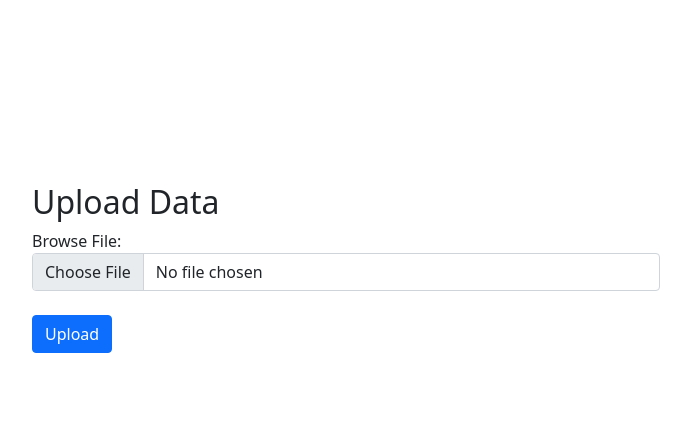
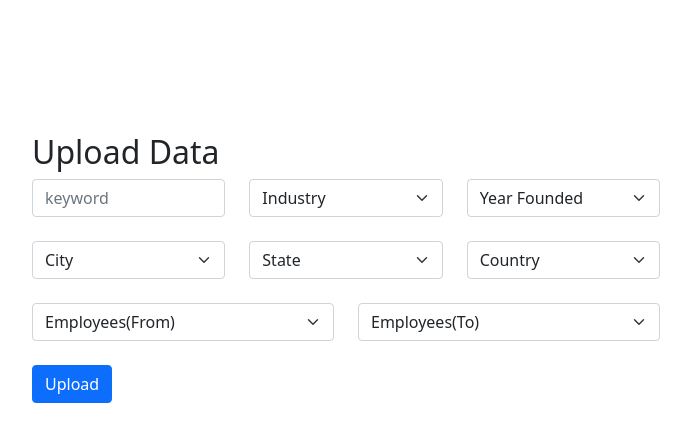
Before and after one commit to sush251997/webapp_django, a Django app: page /buildQuery in a window 1280 px wide; the page is wider, and only the part inside the window is pictured. Shown: the part 80-522 px from the top of that part, without its empty margins (294-985 px from the left). Run offline with Django 4.2, Linux system fonts and the light colour scheme; the visitor is signed in with stand-in values (Sample User, id 1); data that the repository does not hold is empty; some libraries are stand-ins or nearby versions.

Commit message:
Update build_query.html

```diff
--- a/app/templates/build_query.html
+++ b/app/templates/build_query.html
@@ -11,12 +11,6 @@
     <style>
         #loginform {
             height: 70vh;
-        }
-
-        #navs {
-            height: 10vh;
-            display: flex;
-            align-items: center;
         }
     </style>
 </head>
@@ -52,12 +46,79 @@
     <div class="row align-items-center" id="loginform">
         <div class="mx-auto col-10 col-md-8 col-lg-6">
             <h2>Upload Data</h2>
-            <form class="form-example" action="/userIndex" method="post" enctype="multipart/form-data">
+            <form class="form-example" action="/buildQuery" method="post">
                 {% csrf_token %}
-                <div class="form-group">
-                    <label for="userfiles">Browse File:</label>
-                    <input type="file" class="form-control userfiles" name="cmpFile" required>
+
+                <div class="row">
+                    <div class="col">
+                        <input type="text" class="form-control" name="keywords" placeholder="keyword" required>
+                    </div>
+                    <div class="col">
+                        <select class="form-select" aria-label="Default select example" name="industry" required>
+                            <option value="">Industry</option>
+                            {% for i in industry %}
+                            <option value="{{i}}" style="color: black;">{{i}}</option>
+                            {% endfor %}
+                        </select>
+                    </div>
+                    <div class="col">
+                        <select class="form-select" aria-label="Default select example" name="foundedYear" required>
+                            <option value="">Year Founded</option>
+                            {% for i in cmp_year_founded %}
+                            <option value="{{i}}" style="color: black;">{{i}}</option>
+                            {% endfor %}
+                        </select>
+                    </div>
                 </div>
+                <br>
+
+                <div class="row">
+                    <div class="col">
+                        <select class="form-select" aria-label="Default select example" name="city" required>
+                            <option value="">City</option>
+                            {% for i in cmp_city %}
+                            <option value="{{i}}" style="color: black;">{{i}}</option>
+                            {% endfor %}
+                        </select>
+                    </div>
+                    <div class="col">
+                        <select class="form-select" aria-label="Default select example" name="state" required>
+                            <option value="">State</option>
+                            {% for i in cmp_state %}
+                            <option value="{{i}}" style="color: black;">{{i}}</option>
+                            {% endfor %}
+                        </select>
+                    </div>
+                    <div class="col">
+                        <select class="form-select" aria-label="Default select example" name="country" required>
+                            <option value="">Country</option>
+                            {% for i in cmp_country %}
+                            <option value="{{i}}" style="color: black;">{{i}}</option>
+                            {% endfor %}
+                        </select>
+                    </div>
+                </div>
+                <br>
+
+                <div class="row">
+                    <div class="col">
+                        <select class="form-select" aria-label="Default select example" name="fromEmployees" required>
+                            <option value="">Employees(From)</option>
+                            {% for i in cmp_year_founded %}
+                            <option value="{{i}}" style="color: black;">{{i}}</option>
+                            {% endfor %}
+                        </select>
+                    </div>
+                    <div class="col">
+                        <select class="form-select" aria-label="Default select example" name="toEmployees" required>
+                            <option value="">Employees(To)</option>
+                            {% for i in cmp_year_founded %}
+                            <option value="{{i}}" style="color: black;">{{i}}</option>
+                            {% endfor %}
+                        </select>
+                    </div>
+                </div>
+
 
                 <button type="submit" class="btn btn-primary btn-customized mt-4">
                     Upload
```
